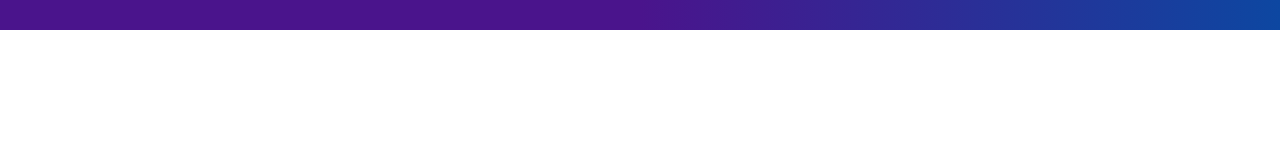
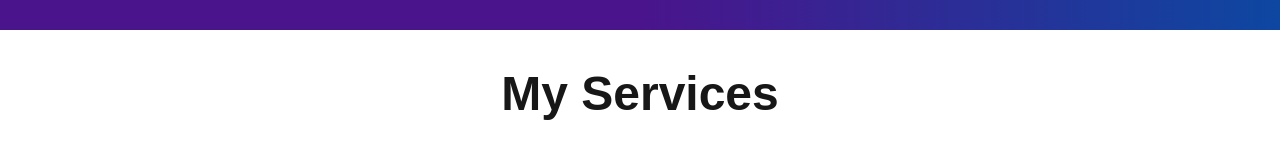
Before and after one commit to TahmidMuntaser/Personal_Portfolio_Web, a Next.js app in the folder myproject/: page /sample in a window 1280 px wide. Shown: the part 855-1014 px from the top of the page. Before the commit the page ends 885 px from the top, so only its background shows below. Built offline with nearby package versions, Linux system fonts and the light colour scheme.

Commit message:
services component edited

```diff
--- a/myproject/src/app/sample/components/ui/Services.jsx
+++ b/myproject/src/app/sample/components/ui/Services.jsx
@@ -0,0 +1,16 @@
+"use client";
+
+import React from 'react'
+
+const Services = () => {
+    return(
+        <section className='py-10 bg-gray-1000'>
+            <div className='container mx-auto px-4'>
+                <h2 className='text-5xl font-bold text-center mb-8'>My Services</h2>
+            </div>
+
+        </section>
+    );
+};
+
+export default Services;
--- a/myproject/src/app/sample/page.jsx
+++ b/myproject/src/app/sample/page.jsx
@@ -2,14 +2,14 @@ import React from 'react';
 import Navbar from './components/ui/Navbar';
 import CustomButton from './components/ui/Button';
 import Hero from './components/ui/Hero';
+import Services from './components/ui/Services'
+
 const HomePage = () => {
   return (
     <div>
       <Navbar />
       <Hero />
-
-
-
+      <Services />
 
 
     </div>
```
